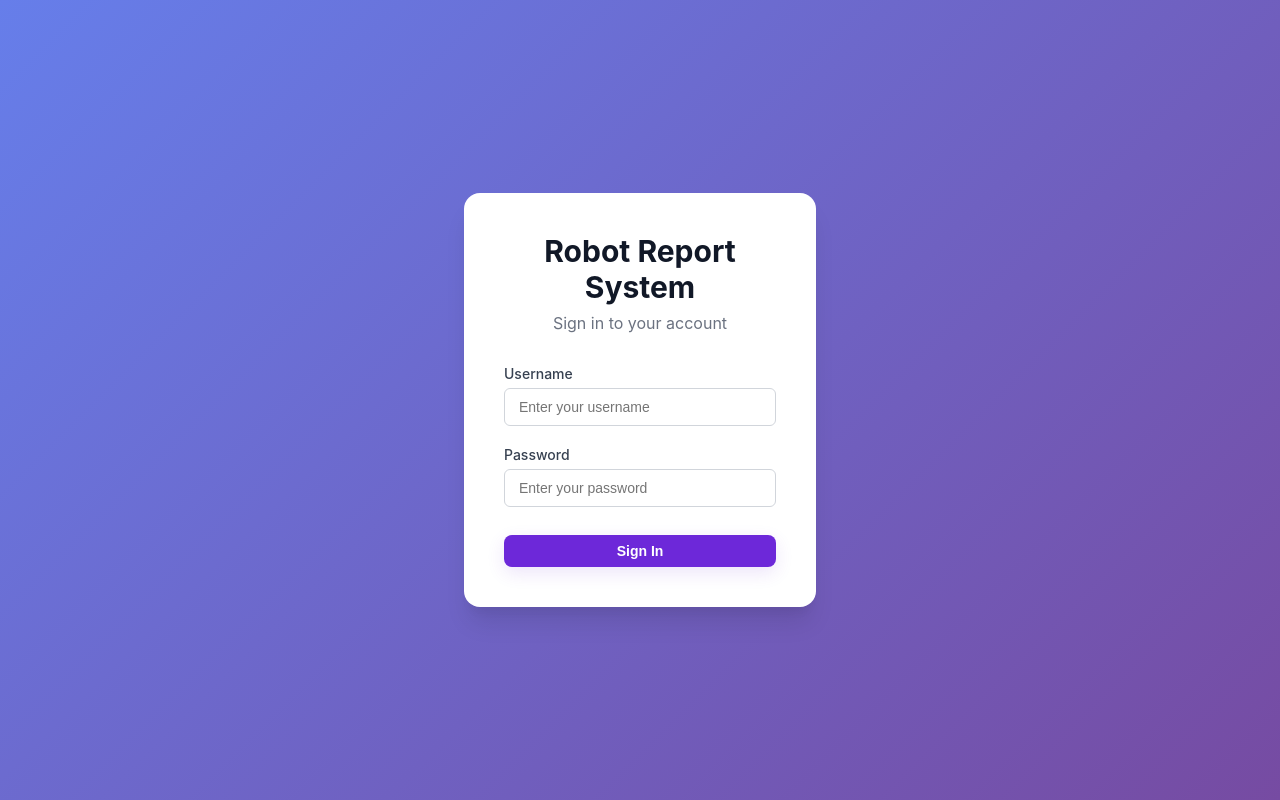
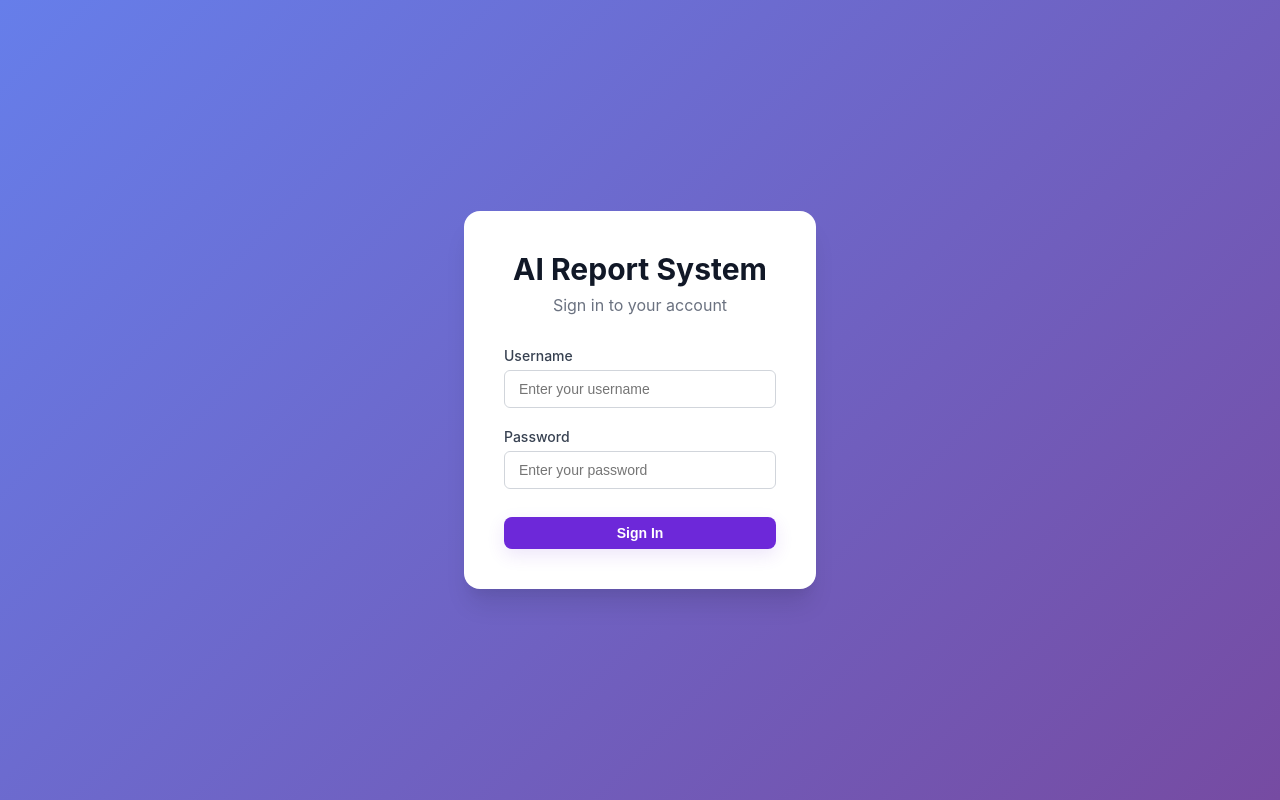
Before and after one commit to PanuwitPond/Report-Robot, a React (Vite) app in the folder frontend/: page /signin in a window 1280 px wide. Built offline with nearby package versions, Linux system fonts and the light colour scheme; no server answers.

Commit message:
Change_Web_name

```diff
--- a/frontend/index.html
+++ b/frontend/index.html
@@ -4,7 +4,7 @@
     <meta charset="UTF-8" />
     <link rel="icon" type="image/svg+xml" href="/vite.svg" />
     <meta name="viewport" content="width=device-width, initial-scale=1.0" />
-    <title>Robot Report System</title>
+    <title>AI Report System</title>
   </head>
   <body>
     <div id="root"></div>
--- a/frontend/src/components/layout/Navbar.tsx
+++ b/frontend/src/components/layout/Navbar.tsx
@@ -18,7 +18,7 @@ export const Navbar = () => {
                         ☰
                     </button>
                     <img src={Logo} alt="Logo" className="navbar-logo" />
-                    <h1 className="navbar-title">Robot Report System</h1>
+                    <h1 className="navbar-title">AI Report System</h1>
                 </div>
 
                 {/* <div className={`navbar-menu ${isOpen ? 'active' : ''}`}>
--- a/frontend/src/pages/SignInPage.tsx
+++ b/frontend/src/pages/SignInPage.tsx
@@ -33,7 +33,7 @@ export const SignInPage = () => {
         <div className="signin-page">
             <div className="signin-container">
                 <div className="signin-card">
-                    <h1 className="signin-title">Robot Report System</h1>
+                    <h1 className="signin-title">AI Report System</h1>
                     <p className="signin-subtitle">Sign in to your account</p>
 
                     <form onSubmit={handleSubmit(onSubmit)} className="signin-form">
```
Also changed, not shown: 1 other file (tests, documents, lock files or other folders).
